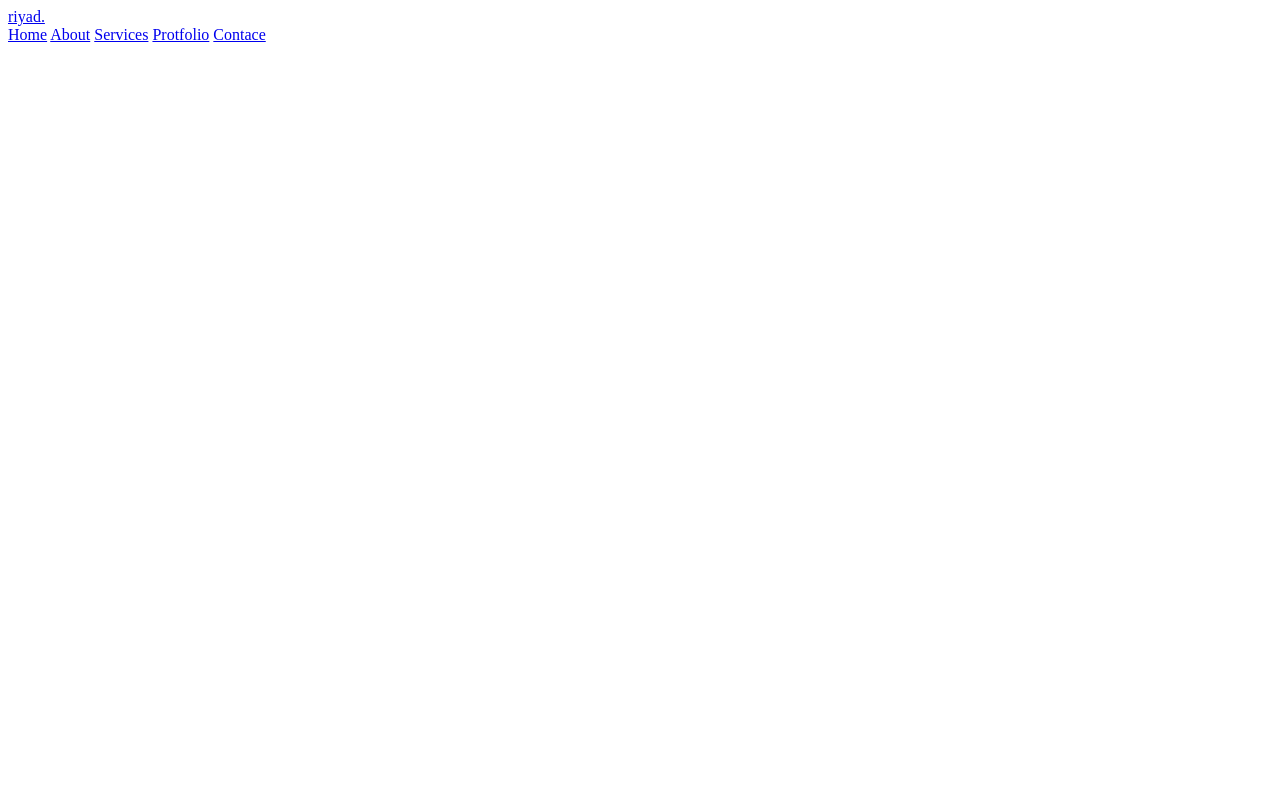
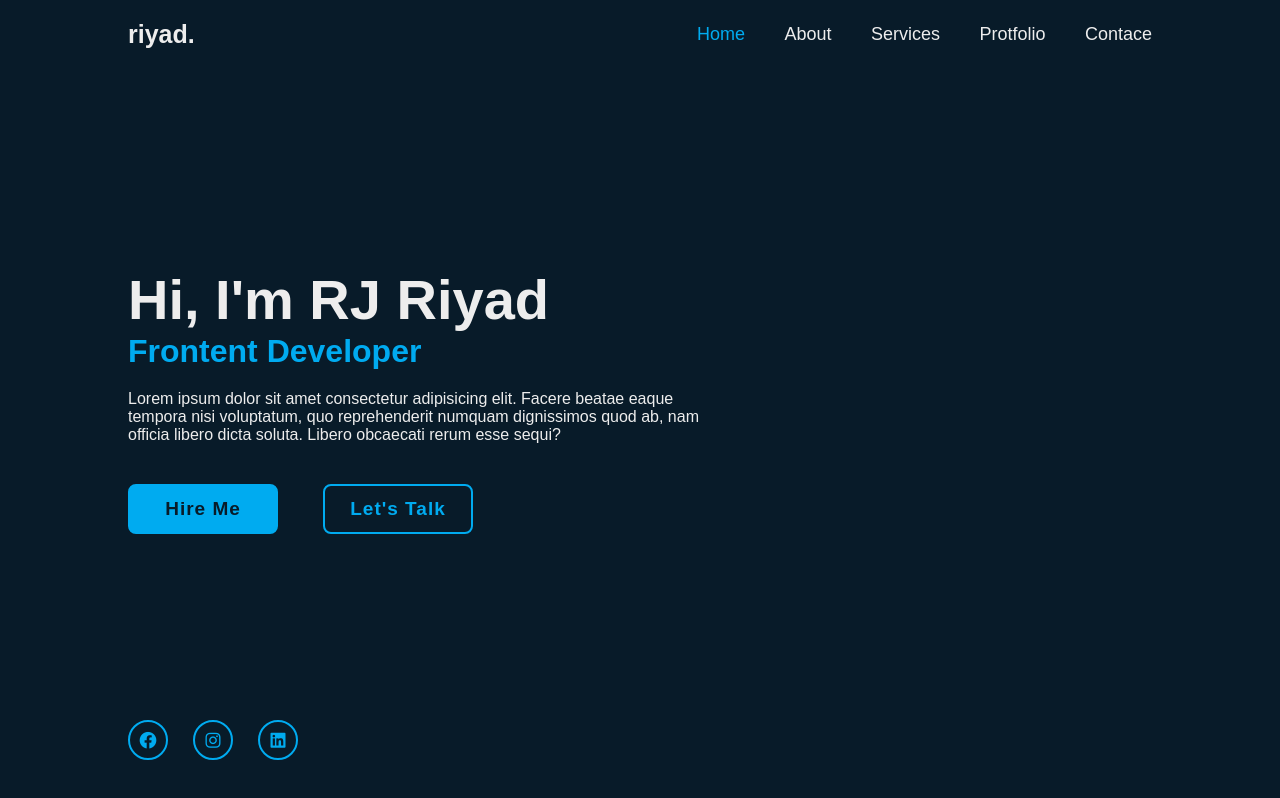
Before and after one commit to rokonurjamanriyad/Personal-Protfolio-Website-using-HTML_CSS, a plain HTML site: page index.html in a window 1280 px wide. Drawn offline with nearby package versions, Linux system fonts and the light colour scheme.

Commit message:
add some style

```diff
--- a/index.html
+++ b/index.html
@@ -5,12 +5,13 @@
     <meta name="viewport" content="width=device-width, initial-scale=1.0">
     <title>Personal Protfilio</title>
     <link rel="stylesheet" href="styleee.css">
+    <link href='https://unpkg.com/boxicons@2.1.4/css/boxicons.min.css' rel='stylesheet'>
 </head>
 <body>
     <header class="header">
         <a href="#" class="logo">riyad.</a>
         <nav class="navbar">
-            <a href="#">Home</a>
+            <a href="#" class="active">Home</a>
             <a href="#">About</a>
             <a href="#">Services</a>
             <a href="#">Protfolio</a>
@@ -18,5 +19,22 @@
 
         </nav>
     </header>
+    <section class="home">
+        <div class="home-content">
+            <h1>Hi, I'm RJ Riyad</h1>
+            <h3>Frontent Developer</h3>
+            <p>Lorem ipsum dolor sit amet consectetur adipisicing elit. Facere beatae eaque tempora nisi voluptatum, quo reprehenderit numquam dignissimos quod ab, nam officia libero dicta soluta. Libero obcaecati rerum esse sequi?</p>
+            <div class="btn-box">
+                <a href="#">Hire Me</a>
+                <a href="#">Let's Talk</a>
+            </div>
+        </div>
+        <div class="home-sec">
+            <a href="#"><i class='bx bxl-facebook-circle'></i></a>
+            <a href="#"><i class='bx bxl-instagram' ></i></a>
+            <a href="#"><i class='bx bxl-linkedin-square' ></i></a>
+
+        </div>
+    </section>
 </body>
 </html>
--- a/styleee.css
+++ b/styleee.css
@@ -0,0 +1,162 @@
+*{
+    margin: 0px;
+    padding: 0px;
+    box-sizing: border-box;
+    font-family: 'poppins',sans-serif;
+}
+body{
+    background:#081b29;
+    color: #ededed;
+}
+.header{
+    position: fixed;
+    top: 0;
+    left: 0;
+    width: 100%;
+    padding: 20px 10%;
+    background:transparent;
+    display: flex;
+    justify-content: space-between;
+    align-items: center;
+    z-index: 100;
+}
+.logo{
+    font-size: 25px;
+    color: #ededed;
+    text-decoration: none;
+    font-weight: 600;
+}
+.navbar a{
+    font-size: 18px;
+    color: #ededed;
+    text-decoration: none;
+    font-weight: 500;
+    margin-left: 35px;
+    transition: .3s;
+}
+.navbar a:hover,
+.navbar .active{
+    color: #00abf0;
+}
+
+.home{
+    height: 100vh;
+    display: flex;
+    align-items: center;
+    padding: 0 10%;
+}
+.home-content{
+    /* background: yellowgreen; */
+    max-width: 600px;
+}
+.home-content h1{
+    font-size: 56px;
+    font-weight: 700;
+    line-height: 1.2;
+}
+.home-content h3{
+    font-size: 32px;
+    font-weight: 700;
+    color: #00abf0;
+}
+.home-content p{
+    font-size: 16px;
+    margin: 20px 0 40px;
+}
+.home-content .btn-box{
+    display: flex;
+    justify-content: space-between;
+    width: 345px;
+    height: 50px;
+    /* background: yellowgreen; */
+}
+.btn-box a{
+    position: relative;
+    display: inline-flex;
+    justify-content: center;
+    align-items: center;
+    width: 150px;
+    height: 100%;
+    background: #00abf0;
+    border: 2px solid #00abf0;
+    border-radius: 8px;
+    font-size: 19px;
+    color: #081b29;
+    text-decoration: none;
+    font-weight: 600;
+    letter-spacing: 1px;
+    z-index: 1;
+    overflow: hidden;
+    transition: .5s;
+}
+.btn-box a:hover{
+    color: #00abf0;
+}
+.btn-box a:nth-child(2){
+    background: transparent;
+    color:#00abf0;
+}
+.btn-box a:nth-child(2):hover{
+    color: #081b29;
+}
+.btn-box a:nth-child(2)::before{
+    background: #00abf0;
+}
+.btn-box a::before{
+    content: '';
+    position: absolute;
+    top:0;
+    left:0;
+    width: 0;
+    height: 100%;
+    background:#081b29;
+    z-index: -1;
+    transition: .5s;
+}
+.btn-box a:hover::before{
+    width: 100%;
+}
+.home-sec{
+    position: absolute;
+    bottom: 40px;
+    width: 170px;
+    /* background: red; */
+    display: flex;
+    justify-content: space-between;
+
+}
+.home-sec a{
+    position: relative;
+    display: inline-flex;
+    justify-content: center;
+    align-items: center;
+    width: 40px;
+    height: 40px;
+    background: transparent;
+    border: 2px solid #00abf0;
+    border-radius: 50%;
+    font-size: 20px;
+    color:#00abf0;
+    text-decoration: none;
+    z-index: 1;
+    overflow: hidden;
+    transform: .5s;
+}
+.home-sec a:hover{
+    color: #081b29;
+
+}
+.home-sec a::before{
+    content: '';
+    position: absolute;
+    top:0;
+    left:0;
+    width: 0;
+    height: 100%;
+    background:#00abf0;
+    z-index: -1;
+    transition: .5s;
+}
+.home-sec a:hover::before{
+    width: 100%;
+}
```
